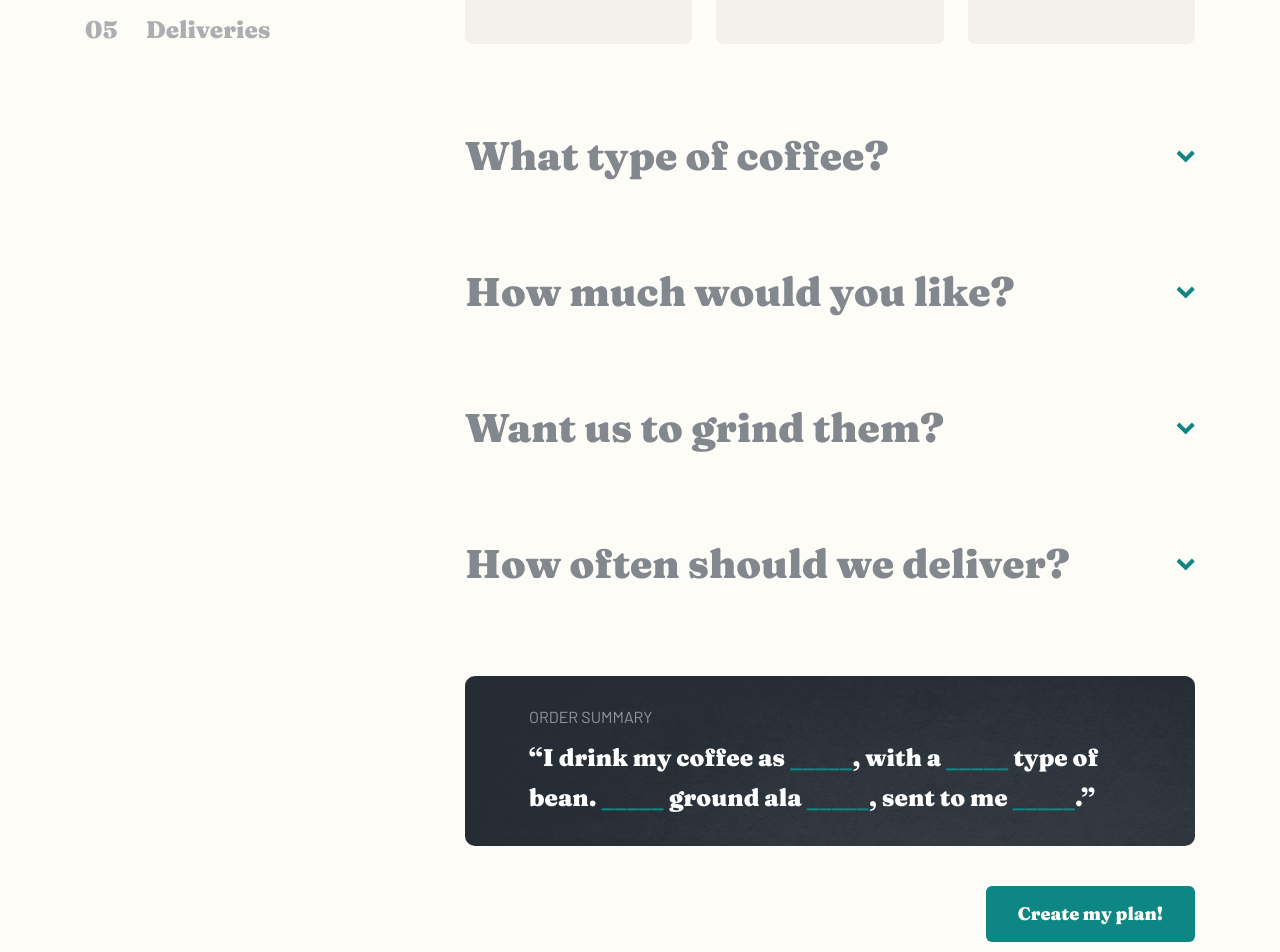
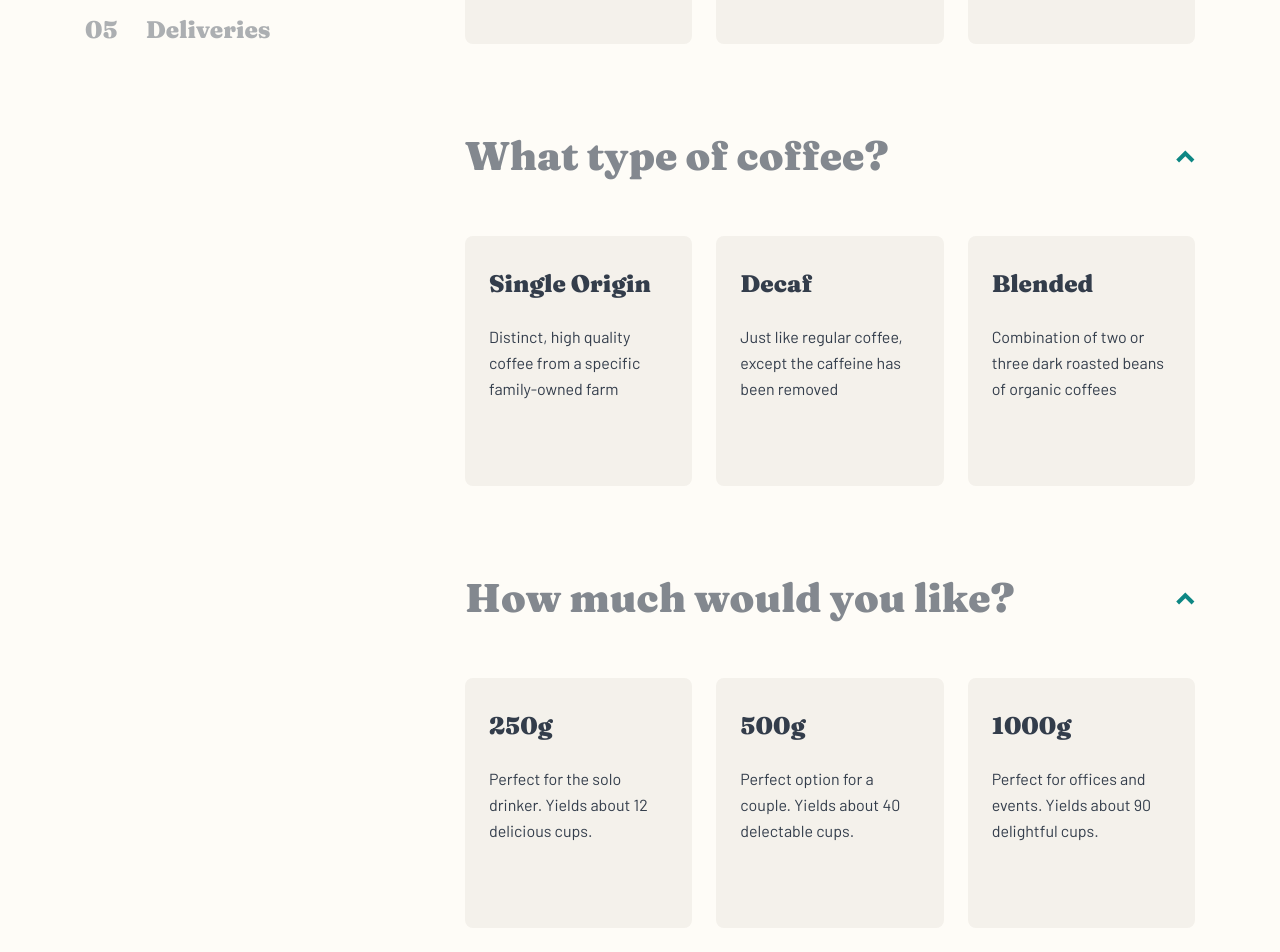
Before and after one commit to lumiuko/coffeeroasters-subscription-site, a React (Vite) app: page /create in a window 1280 px wide. Shown: the part 1860-2812 px from the top of the page. Built offline with nearby package versions, Linux system fonts and the light colour scheme.

Commit message:
added modal

```diff
--- /dev/null
+++ b/src/components/Button.jsx
@@ -0,0 +1,16 @@
+import { Link } from 'react-router-dom'
+
+export default function Button({ to, children, isButton, ...props }) {
+  const classNames =
+    'inline-block font-serif font-black px-8 py-4 rounded-md bg-dark-cyan text-light-cream text-[1.125rem] leading-6 hover:bg-light-cyan transition-colors disabled:bg-very-light-gray'
+
+  return isButton ? (
+    <button className={classNames} {...props}>
+      {children}
+    </button>
+  ) : (
+    <Link to={to} className={classNames} {...props}>
+      {children}
+    </Link>
+  )
+}
--- a/src/components/LinkButton.jsx
+++ /dev/null
@@ -1,14 +0,0 @@
-import { Link } from 'react-router-dom'
-
-export default function LinkButton({ to, children, isButton, ...props }) {
-  const classNames =
-    'inline-block font-serif font-black px-8 py-4 rounded-md bg-dark-cyan text-light-cream text-[1.125rem] leading-6 hover:bg-light-cyan transition-colors'
-
-  return isButton ? (
-    <button className={classNames}>{children}</button>
-  ) : (
-    <Link to={to} className={classNames} {...props}>
-      {children}
-    </Link>
-  )
-}
--- a/src/components/Navbar.jsx
+++ b/src/components/Navbar.jsx
@@ -2,7 +2,7 @@ import { useState, useEffect } from 'react'
 import { Transition } from '@headlessui/react'
 
 import { fade } from '../utils/transition'
-import NavLinks from './NavLinks'
+import NavLinks from '../components/NavLinks'
 
 export default function Navbar() {
   const [isMenuOpen, setIsMenuOpen] = useState(false)
--- /dev/null
+++ b/src/components/PlanSidebar.jsx
@@ -0,0 +1,25 @@
+import { preferences } from '../data'
+
+export default function PlanSidebar({ settings, scrollToSection }) {
+  return (
+    <div className="hidden xl:block w-full max-w-[255px] font-serif font-black text-h4 leading-h4">
+      <div className="flex flex-col gap-6 sticky top-12">
+        {preferences.map((preference, index) => (
+          <button
+            key={preference.slug}
+            className="text-left pb-6 border-b border-b-gray/25 last:border-none last:pb-0 group"
+            disabled={preference.slug === 'grindOption' && settings?.howDrink?.name === 'Capsule'}
+            onClick={() => scrollToSection(preference.slug)}
+          >
+            <div className="opacity-40 group-disabled:opacity-20 group-hover:opacity-100 transition-opacity">
+              <span className={`${settings[preference.slug] ? 'text-dark-cyan group-disabled:text-inherit' : ''}`}>
+                {(index + 1).toString().padStart(2, '0')}
+              </span>
+              <span className="ml-7">{preference.name}</span>
+            </div>
+          </button>
+        ))}
+      </div>
+    </div>
+  )
+}
--- a/src/components/PreferenceSection.jsx
+++ b/src/components/PreferenceSection.jsx
@@ -1,11 +1,9 @@
-import { Fragment } from 'react'
-import { RadioGroup } from '@headlessui/react'
-import { useState } from 'react'
-import { useEffect } from 'react'
-import { useId } from 'react'
+import { useState, useEffect, Fragment, useId, forwardRef } from 'react'
+import { RadioGroup, Transition } from '@headlessui/react'
+import { scale } from '../utils/transition'
 
-export default function PreferenceSection({ currentPreference, onChange, disabled, settings }) {
-  const [isDisclosureOpen, setIsDisclosureOpen] = useState(currentPreference.isDefaultOpen)
+const PreferenceSection = forwardRef(({ preference, onChange, disabled, settings }, ref) => {
+  const [isDisclosureOpen, setIsDisclosureOpen] = useState(true)
   const id = useId()
 
   useEffect(() => {
@@ -19,7 +17,7 @@ export default function PreferenceSection({ currentPreference, onChange, disable
   }
 
   return (
-    <div className="text-body leading-body flex flex-col gap-8 md:gap-10 xl:gap-14 has-[:disabled]:opacity-50 transition-opacity">
+    <div ref={ref} className="text-body leading-body flex flex-col gap-8 md:gap-10 xl:gap-14 has-[:disabled]:opacity-50 transition-opacity">
       <button
         className="text-gray font-serif font-black text-h4 leading-7 text-left flex justify-between items-center md:text-h3 md:leading-h2 xl:text-h2"
         onClick={toggleDisclosure}
@@ -27,7 +25,7 @@ export default function PreferenceSection({ currentPreference, onChange, disable
         aria-expanded={isDisclosureOpen}
         aria-controls={`disclosure-panel-${id}`}
       >
-        <span className="mr-[4.375rem]">{currentPreference.title}</span>
+        <span className="mr-[4.375rem]">{preference.title}</span>
         <img
           src="/plan/desktop/icon-arrow.svg"
           className={`${isDisclosureOpen ? 'rotate-180' : ''} transition-transform`}
@@ -36,15 +34,15 @@ export default function PreferenceSection({ currentPreference, onChange, disable
         />
       </button>
 
-      {isDisclosureOpen && (
+      <Transition show={isDisclosureOpen} {...scale}>
         <RadioGroup
           id={`disclosure-panel-${id}`}
           className="flex flex-col gap-4 md:flex-row md:gap-[0.625rem] xl:gap-6"
-          value={settings[currentPreference.slug]}
-          onChange={value => onChange(currentPreference.slug, value)}
+          value={settings[preference]}
+          onChange={value => onChange(preference.slug, value)}
         >
-          <RadioGroup.Label className="sr-only">{currentPreference.name}</RadioGroup.Label>
-          {currentPreference.options.map(option => (
+          <RadioGroup.Label className="sr-only">{preference.name}</RadioGroup.Label>
+          {preference.options.map(option => (
             <RadioGroup.Option key={option.name} value={option} as={Fragment}>
               {({ checked }) => (
                 <div
@@ -54,7 +52,7 @@ export default function PreferenceSection({ currentPreference, onChange, disable
                 >
                   <h3 className="font-serif font-black text-h4 leading-8">{option.name}</h3>
                   <p className="mt-2 md:mt-6">
-                    {option.prices && settings.quantity.name && (
+                    {option.prices && settings.quantity?.name && (
                       <span>{`$${option.prices[settings.quantity.name]?.toFixed(2)} per shipment. `}</span>
                     )}
                     {option.description}
@@ -64,7 +62,10 @@ export default function PreferenceSection({ currentPreference, onChange, disable
             </RadioGroup.Option>
           ))}
         </RadioGroup>
-      )}
+      </Transition>
     </div>
   )
-}
+})
+
+PreferenceSection.displayName = 'PreferenceSection'
+export default PreferenceSection
--- a/src/components/SummaryText.jsx
+++ b/src/components/SummaryText.jsx
@@ -3,9 +3,9 @@ import SummaryOption from './SummaryOption'
 export default function SummaryText({ settings }) {
   return (
     <p className="font-serif font-black text-h4 leading-10">
-      “I drink my coffee {settings.preferences?.name === 'Capsule' ? 'using' : 'as'} <SummaryOption value={settings.preferences?.name} />,
-      with a <SummaryOption value={settings.beanType?.name} /> type of bean. <SummaryOption value={settings.quantity?.name} />
-      {settings.preferences?.name !== 'Capsule' && (
+      “I drink my coffee {settings.howDrink?.name === 'Capsule' ? 'using' : 'as'} <SummaryOption value={settings.howDrink?.name} />, with a{' '}
+      <SummaryOption value={settings.beanType?.name} /> type of bean. <SummaryOption value={settings.quantity?.name} />
+      {settings.howDrink?.name !== 'Capsule' && (
         <>
           <span> ground ala</span> <SummaryOption value={settings.grindOption?.name} />
         </>
--- a/src/data.js
+++ b/src/data.js
@@ -1,9 +1,8 @@
 export const preferences = [
   {
-    slug: 'preferences',
+    slug: 'howDrink',
     name: 'Preferences',
     title: 'How do you drink your coffee?',
-    isDefaultOpen: true,
     options: [
       {
         name: 'Capsule',
@@ -23,7 +22,6 @@ export const preferences = [
     slug: 'beanType',
     name: 'Bean Type',
     title: 'What type of coffee?',
-    isDefaultOpen: false,
     options: [
       {
         name: 'Single Origin',
@@ -43,7 +41,6 @@ export const preferences = [
     slug: 'quantity',
     name: 'Quantity',
     title: 'How much would you like?',
-    isDefaultOpen: false,
     options: [
       {
         name: '250g',
@@ -63,7 +60,6 @@ export const preferences = [
     slug: 'grindOption',
     name: 'Grind Option',
     title: 'Want us to grind them?',
-    isDefaultOpen: false,
     options: [
       {
         name: 'Wholebean',
@@ -83,7 +79,6 @@ export const preferences = [
     slug: 'deliveries',
     name: 'Deliveries',
     title: 'How often should we deliver?',
-    isDefaultOpen: false,
     options: [
       {
         name: 'Every week',
@@ -92,6 +87,7 @@ export const preferences = [
           '500g': 13.0,
           '1000g': 22.0
         },
+        multiplier: 4,
         description: 'Includes free first-class shipping.'
       },
       {
@@ -101,6 +97,7 @@ export const preferences = [
           '500g': 17.5,
           '1000g': 32.0
         },
+        multiplier: 2,
         description: 'Includes free priority shipping.'
       },
       {
@@ -110,6 +107,7 @@ export const preferences = [
           '500g': 22.0,
           '1000g': 42.0
         },
+        multiplier: 1,
         description: 'Includes free priority shipping.'
       }
     ]
--- a/src/index.css
+++ b/src/index.css
@@ -1,6 +1,10 @@
 @tailwind base;
 @tailwind components;
 @tailwind utilities;
+
+html {
+  scroll-padding-top: 2rem;
+}
 
 body {
   min-height: 100dvh;
--- a/src/pages/CreatePlan.jsx
+++ b/src/pages/CreatePlan.jsx
@@ -1,23 +1,44 @@
-import { useState } from 'react'
+import { useState, useRef, Fragment } from 'react'
+import { preferences } from '../data'
 
 import HeroSection from '../components/HeroSection'
 import StepCards from '../components/StepCards'
-import LinkButton from '../components/LinkButton'
+import Button from '../components/Button'
 import PreferenceSection from '../components/PreferenceSection'
 import SummaryText from '../components/SummaryText'
-import { preferences } from '../data'
+import PlanSidebar from '../components/PlanSidebar'
+import { Dialog, Transition } from '@headlessui/react'
+import { fade, scale } from '../utils/transition'
 
-const preferencesEntries = preferences.map(({ slug }) => [slug, null])
+const initialEntries = Object.fromEntries(preferences.map(({ slug }) => [slug, null]))
 
 export default function CreatePlan() {
-  const [settings, setSettings] = useState(() => Object.fromEntries(preferencesEntries))
-  const isGrindDisabled = settings?.preferences?.name === 'Capsule'
+  const [settings, setSettings] = useState(initialEntries)
+  const [isModalOpen, setIsModalOpen] = useState(false)
+  const sectionRefs = useRef({})
+  const { deliveries } = settings
 
-  function onChange(key, value) {
+  const isCapsuleSelected = settings?.howDrink?.name === 'Capsule'
+  const keysToCheck = isCapsuleSelected ? Object.keys(settings).filter(key => key !== 'grindOption') : Object.keys(settings)
+  const isComplete = keysToCheck.every(key => settings[key])
+  const totalPrice = deliveries?.prices[settings.quantity?.name] * deliveries?.multiplier || 0
+
+  function setValue(key, value) {
     setSettings(prevSettings => ({
       ...prevSettings,
       [key]: value
     }))
+  }
+
+  function scrollToSection(slug) {
+    const element = sectionRefs.current[slug]
+    if (!element) return
+    element.scrollIntoView({ behavior: 'smooth' })
+  }
+
+  function openModal() {
+    if (!totalPrice) return
+    setIsModalOpen(true)
   }
 
   return (
@@ -44,30 +65,18 @@ export default function CreatePlan() {
       <section className="px-6 md:px-10">
         <div className="max-w-[69.375rem] mx-auto flex justify-between">
           <h2 className="sr-only">Customize your coffee</h2>
-          <div className="hidden xl:block w-full max-w-[255px] font-serif font-black text-h4 leading-h4">
-            <div className="flex flex-col gap-6 sticky top-12">
-              {preferences.map((preference, index) => (
-                <button
-                  key={preference.slug}
-                  className="text-left pb-6 border-b border-b-gray/25 last:border-none last:pb-0 text-dark-gray-blue/40 disabled:text-dark-gray-blue/20 hover:text-dark-gray-blue transition-colors"
-                  disabled={preference.slug === 'grindOption' && isGrindDisabled}
-                >
-                  <span>{(index + 1).toString().padStart(2, '0')}</span>
-                  <span className="ml-7">{preference.name}</span>
-                </button>
-              ))}
-            </div>
-          </div>
+          <PlanSidebar settings={settings} scrollToSection={scrollToSection} />
 
           <div className="flex flex-col gap-[7.5rem] text-body leading-body md:gap-36 xl:max-w-[730px] xl:gap-[5.5rem]">
             <div className="flex flex-col gap-24 md:gap-[6.25rem] xl:gap-[5.5rem]">
               {preferences.map(preference => (
                 <PreferenceSection
+                  ref={el => (sectionRefs.current[preference.slug] = el)}
                   key={preference.slug}
                   settings={settings}
-                  onChange={onChange}
-                  currentPreference={preference}
-                  disabled={preference.slug === 'grindOption' && isGrindDisabled}
+                  onChange={setValue}
+                  preference={preference}
+                  disabled={preference.slug === 'grindOption' && isCapsuleSelected}
                 />
               ))}
             </div>
@@ -77,11 +86,46 @@ export default function CreatePlan() {
                 <h2 className="text-body leading-body uppercase text-white/50 mb-2">Order Summary</h2>
                 <SummaryText settings={settings} />
               </div>
-              <LinkButton isButton>Create my plan!</LinkButton>
+              <Button isButton disabled={!isComplete} onClick={openModal}>
+                Create my plan!
+              </Button>
             </div>
           </div>
         </div>
       </section>
+
+      <Transition show={isModalOpen} as={Fragment}>
+        <Dialog onClose={() => setIsModalOpen(false)} className="relative z-50">
+          <Transition.Child as={Fragment} {...fade}>
+            <div className="fixed inset-0 bg-black/50" aria-hidden="true"></div>
+          </Transition.Child>
+          <div className="fixed inset-0 w-screen overflow-auto">
+            <div className="flex justify-center items-center inset-0 min-h-full px-6 py-8 overflow-y-auto">
+              <Transition.Child as={Fragment} {...scale}>
+                <Dialog.Panel className="w-full max-w-[445px] rounded-lg bg-white overflow-hidden md:max-w-[540px]">
+                  <Dialog.Title className="px-6 py-7 bg-dark-gray-blue text-white font-serif font-black text-[1.75rem] leading-h4 md:px-14 md:pt-12 md:pb-10 md:text-h2 md:leading-h2">
+                    Order Summary
+                  </Dialog.Title>
+                  <div className="px-6 pt-10 pb-6 text-gray md:p-14">
+                    <SummaryText settings={settings} />
+                    <Dialog.Description className="text-dark-gray-blue/80 md:mt-2">
+                      Is this correct? You can proceed to checkout or go back to plan selection if something is off. Subscription discount
+                      codes can also be redeemed at the checkout.
+                    </Dialog.Description>
+                    <div className="mt-6 md:mt-12 font-serif font-black flex gap-5 items-center">
+                      <p className="hidden md:block text-dark-gray-blue text-h3 leading-h3">${totalPrice.toFixed(2)} / mo</p>
+                      <Button isButton style={{ flex: '1' }}>
+                        <span>Checkout</span>
+                        <span className="md:hidden"> - ${totalPrice.toFixed(2)} / mo</span>
+                      </Button>
+                    </div>
+                  </div>
+                </Dialog.Panel>
+              </Transition.Child>
+            </div>
+          </div>
+        </Dialog>
+      </Transition>
     </main>
   )
 }
--- a/src/pages/Homepage.jsx
+++ b/src/pages/Homepage.jsx
@@ -1,7 +1,7 @@
 import CollectionCard from '../components/CollectionCard'
 import FeatureCard from '../components/FeatureCard'
 import HeroSection from '../components/HeroSection'
-import LinkButton from '../components/LinkButton'
+import Button from '../components/Button'
 import StepCards from '../components/StepCards'
 
 export default function Homepage() {
@@ -15,7 +15,7 @@ export default function Homepage() {
           title="Great coffee made simple."
           text="Start your mornings with the world’s best coffees. Try our expertly curated artisan coffees from our best roasters delivered directly to your door, at your schedule."
         >
-          <LinkButton to="/create">Create your plan</LinkButton>
+          <Button to="/create">Create your plan</Button>
         </HeroSection>
         <section className="flex flex-col items-center xl:-mt-16">
           <h2 className="sr-only">Our collection</h2>
@@ -86,7 +86,7 @@ export default function Homepage() {
           </h2>
           <StepCards isHomepage />
           <div className="mt-20 flex justify-center md:justify-start md:mt-11 xl:mt-16">
-            <LinkButton to="/create">Create your plan</LinkButton>
+            <Button to="/create">Create your plan</Button>
           </div>
         </section>
       </div>
--- a/src/utils/transition.js
+++ b/src/utils/transition.js
@@ -1,6 +1,6 @@
 const base = {
-  enter: 'transition-opacity duration-150',
-  leave: 'transition-opacity duration-150'
+  enter: 'transition-all duration-150',
+  leave: 'transition-all duration-150'
 }
 
 export const fade = {
@@ -10,3 +10,11 @@ export const fade = {
   leaveFrom: 'opacity-100',
   leaveTo: 'opacity-0'
 }
+
+export const scale = {
+  ...base,
+  enterFrom: 'transform scale-95 opacity-0',
+  enterTo: 'transform scale-100 opacity-100',
+  leaveFrom: 'transform scale-100 opacity-100',
+  leaveTo: 'transform scale-95 opacity-0'
+}
--- a/tailwind.config.js
+++ b/tailwind.config.js
@@ -10,6 +10,7 @@ export default {
         'pale-orange': '#FDD6BA',
         'light-cream': '#FEFCF7',
         'light-gray': '#F4F1EB',
+        'very-light-gray': '#E2DEDB',
         blue: '#2C343E',
         gray: '#83888F'
       },
```
